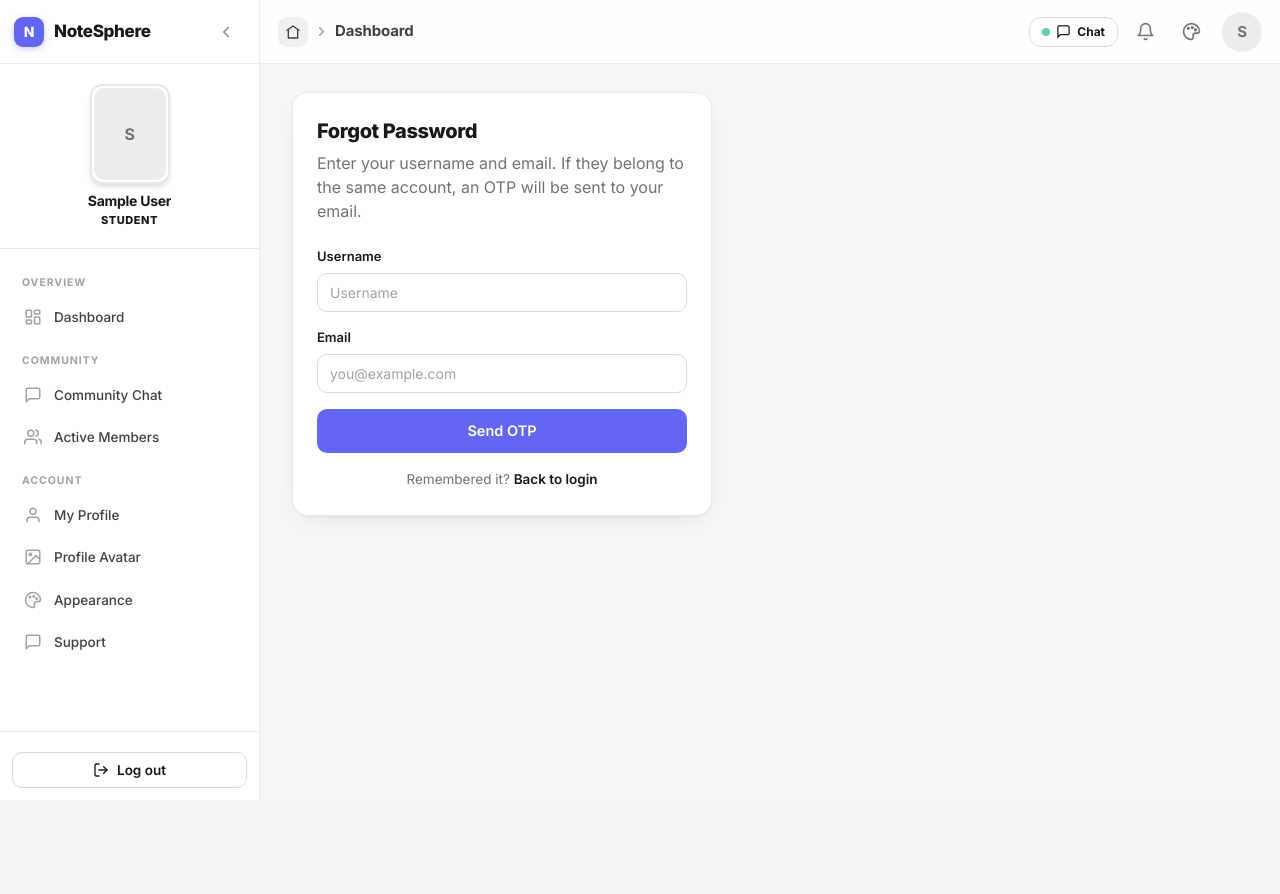
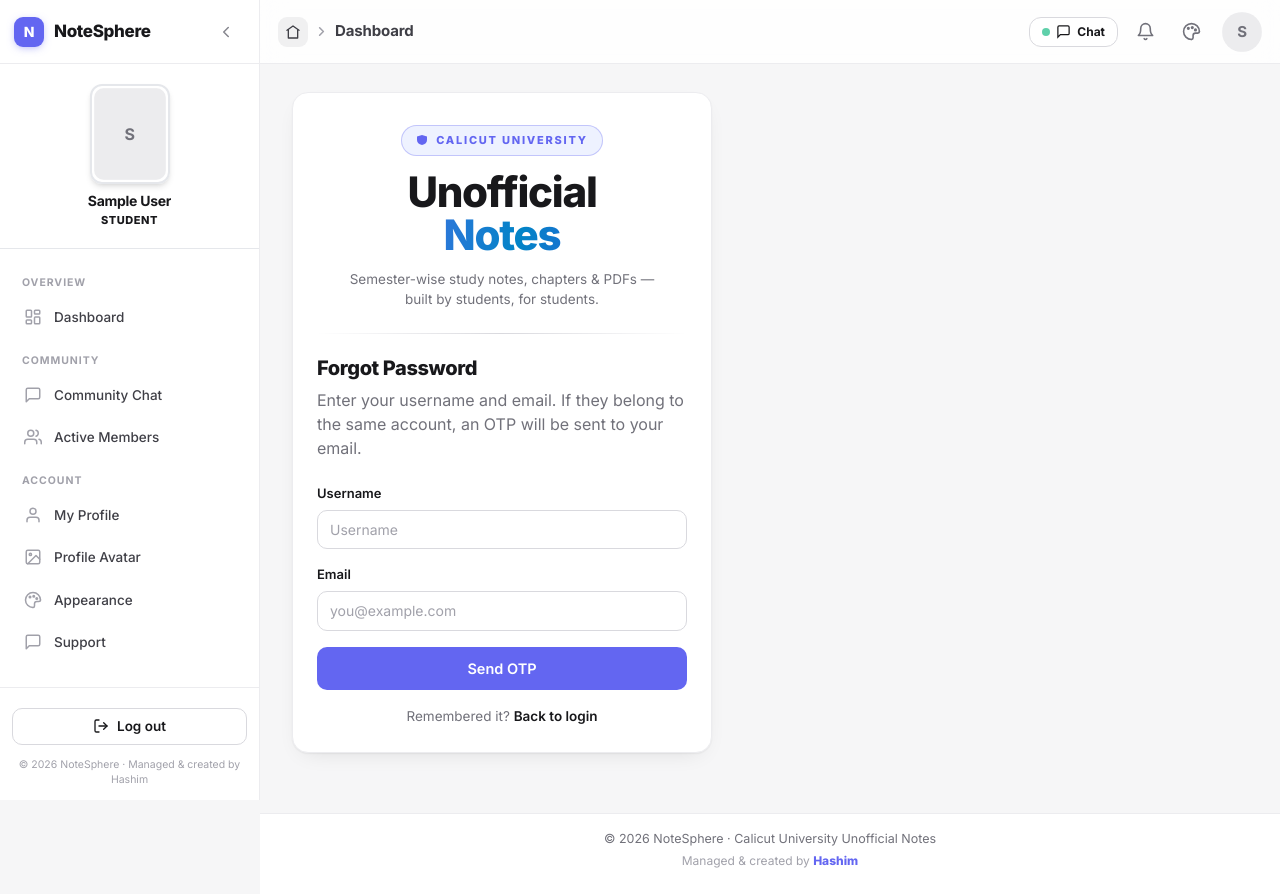
Before and after one commit to ameenul-hashim/notesphere, a Django app: page /forgot-password/ in a window 1280 px wide. Before the commit the page ends 788 px from the top, so only its background shows below. Run offline with Django 5.2, Linux system fonts and the light colour scheme; the visitor is signed in with stand-in values (Sample User, id 1); data comes from the database, SQL or seed files in the repository; data that the repository does not hold is empty; some libraries are stand-ins or nearby versions.

Commit message:
feat: add Calicut University branding to login/auth pages and global copyright credit

```diff
--- a/static/css/app.css
+++ b/static/css/app.css
@@ -864,6 +864,15 @@ p {
 }
 .user-role {
   font-size: 11.5px;
+  color: var(--sidebar-text-muted);
+}
+
+.sidebar-copyright {
+  margin-top: 12px;
+  padding: 0 4px;
+  text-align: center;
+  font-size: 10.5px;
+  line-height: 1.5;
   color: var(--sidebar-text-muted);
 }
 
@@ -1042,6 +1051,29 @@ p {
   margin: 0 auto;
 }
 
+/* ---------- App footer (copyright) ---------- */
+.app-footer {
+  display: flex;
+  flex-direction: column;
+  align-items: center;
+  justify-content: center;
+  gap: 3px;
+  padding: 16px 16px 24px;
+  border-top: 1px solid var(--border);
+  background: var(--surface);
+  text-align: center;
+  font-size: 12.5px;
+  color: var(--text-muted);
+}
+.app-footer-credit {
+  font-size: 12px;
+  color: var(--text-faint);
+}
+.app-footer-credit strong {
+  color: var(--primary);
+  font-weight: 800;
+}
+
 .desktop-only {
   display: none;
 }
@@ -1110,6 +1142,70 @@ p {
 
 .auth-card--wide {
   max-width: 560px;
+}
+
+/* ---------- Auth hero (big university branding) ---------- */
+.auth-hero {
+  text-align: center;
+  padding: 6px 0 4px;
+}
+.auth-hero-badge {
+  display: inline-flex;
+  align-items: center;
+  gap: 8px;
+  padding: 6px 14px;
+  border-radius: var(--radius-pill);
+  background: var(--primary-soft);
+  border: 1px solid color-mix(in srgb, var(--primary) 32%, transparent);
+  color: var(--primary);
+  font-size: 11px;
+  font-weight: 800;
+  letter-spacing: 0.16em;
+  text-transform: uppercase;
+}
+.auth-hero-badge svg {
+  color: var(--primary);
+}
+.auth-hero-title {
+  margin-top: 14px;
+  font-size: 42px;
+  font-weight: 900;
+  line-height: 1.04;
+  letter-spacing: -0.03em;
+}
+.auth-hero-line {
+  display: block;
+}
+.auth-hero-line--grad {
+  color: var(--primary);
+  background-image: linear-gradient(100deg, var(--primary) 5%, var(--info) 55%, var(--primary-hover) 100%);
+  -webkit-background-clip: text;
+  background-clip: text;
+}
+@supports ((-webkit-background-clip: text) or (background-clip: text)) {
+  .auth-hero-line--grad {
+    color: transparent;
+  }
+}
+.auth-hero-sub {
+  margin: 12px auto 0;
+  max-width: 330px;
+  font-size: 13.5px;
+  color: var(--text-muted);
+}
+.auth-hero-divider {
+  height: 1px;
+  margin: 20px 0 22px;
+  background: linear-gradient(90deg, transparent, var(--border-strong), transparent);
+}
+
+@media (max-width: 480px) {
+  .auth-hero-title {
+    font-size: 34px;
+  }
+  .auth-hero-sub {
+    font-size: 13px;
+  }
 }
 
 .auth-title {
--- /dev/null
+++ b/templates/_auth_hero.html
@@ -0,0 +1,14 @@
+<div class="auth-hero">
+  <span class="auth-hero-badge">
+    <svg width="12" height="12" viewBox="0 0 24 24" fill="currentColor" aria-hidden="true">
+      <path d="M12 2l10 3v7c0 5-3.5 8.5-10 10C5.5 20.5 2 17 2 12V5l10-3z"/>
+    </svg>
+    Calicut University
+  </span>
+  <h1 class="auth-hero-title">
+    <span class="auth-hero-line">Unofficial</span>
+    <span class="auth-hero-line auth-hero-line--grad">Notes</span>
+  </h1>
+  <p class="auth-hero-sub">Semester-wise study notes, chapters &amp; PDFs &mdash; built by students, for students.</p>
+</div>
+<div class="auth-hero-divider"></div>
--- a/templates/_sidebar.html
+++ b/templates/_sidebar.html
@@ -189,5 +189,6 @@
           <span class="nav-label">Log out</span>
         </button>
       </form>
+    <p class="sidebar-copyright">&copy; {% now "Y" %} NoteSphere &middot; Managed &amp; created by Hashim</p>
   </div>
 </aside>
--- a/templates/accounts/forgot_password.html
+++ b/templates/accounts/forgot_password.html
@@ -2,7 +2,8 @@
 {% block title %}Forgot Password | NoteSphere{% endblock %}
 {% block content %}
 <div class="auth-card">
-  <h1 class="auth-title">Forgot Password</h1>
+  {% include "_auth_hero.html" %}
+  <h2 class="auth-title">Forgot Password</h2>
   <p class="text-muted mt-2 mb-6">
     Enter your username and email. If they belong to the same account, an OTP will be sent to your email.
   </p>
--- a/templates/accounts/otp_verify.html
+++ b/templates/accounts/otp_verify.html
@@ -2,7 +2,8 @@
 {% block title %}Verify OTP | NoteSphere{% endblock %}
 {% block content %}
 <div class="auth-card">
-  <h1 class="auth-title">Verify OTP</h1>
+  {% include "_auth_hero.html" %}
+  <h2 class="auth-title">Verify OTP</h2>
   <p class="text-muted mt-2 mb-6">
     Enter the 6-digit code sent to your email. It expires in 5 minutes.
   </p>
--- a/templates/accounts/reset_password.html
+++ b/templates/accounts/reset_password.html
@@ -2,7 +2,8 @@
 {% block title %}New Password | NoteSphere{% endblock %}
 {% block content %}
 <div class="auth-card">
-  <h1 class="auth-title">Create a new password</h1>
+  {% include "_auth_hero.html" %}
+  <h2 class="auth-title">Create a new password</h2>
   <p class="text-muted mt-2 mb-6">
     Your new password must be at least 8 characters and include an uppercase letter, a lowercase letter, a number, and a special character.
   </p>
--- a/templates/accounts/signup.html
+++ b/templates/accounts/signup.html
@@ -2,7 +2,8 @@
 {% block title %}Sign Up | NoteSphere{% endblock %}
 {% block content %}
 <div class="auth-card auth-card--wide">
-  <h1 class="auth-title">Create your account</h1>
+  {% include "_auth_hero.html" %}
+  <h2 class="auth-title">Create your account</h2>
   <p class="text-muted auth-sub">Join NoteSphere as a student.</p>
 
   {% include "_form_errors.html" %}
--- a/templates/admins/admin_login.html
+++ b/templates/admins/admin_login.html
@@ -2,7 +2,8 @@
 {% block title %}Admin Login | NoteSphere{% endblock %}
 {% block content %}
 <div class="auth-card">
-  <h1 class="auth-title">Admin Login</h1>
+  {% include "_auth_hero.html" %}
+  <h2 class="auth-title">Admin Login</h2>
   <p class="text-muted mt-2 mb-6">Restricted area for administrators.</p>
 
   {% include "_form_errors.html" %}
--- a/templates/base.html
+++ b/templates/base.html
@@ -143,6 +143,11 @@
     <main class="{% if user.is_authenticated %}app-main{% else %}auth-main{% endif %}">
       {% block content %}{% endblock %}
     </main>
+
+    <footer class="app-footer">
+      <p>&copy; {% now "Y" %} NoteSphere &middot; Calicut University Unofficial Notes</p>
+      <p class="app-footer-credit">Managed &amp; created by <strong>Hashim</strong></p>
+    </footer>
   </div>
 
   {% include "_modal.html" %}
```
Also changed, not shown: templates/accounts/login.html (+2 -6 lines).
